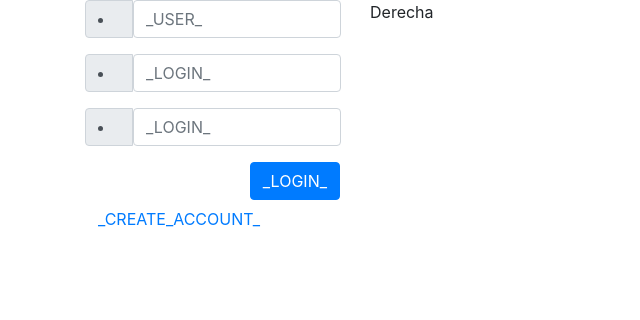
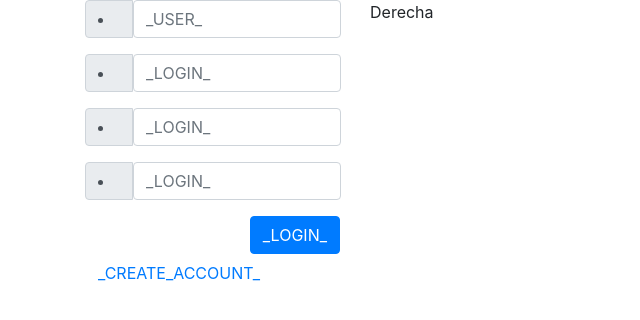
Before and after one commit to frank-ec/fakebook, a PHP site: page /home.php in a window 1280 px wide. Shown: the top 320 px of the page, without its empty margins (0-640 px from the left). Run offline with PHP 8.4, Linux system fonts and the light colour scheme; some libraries are stand-ins or nearby versions.

Commit message:
Cambios en index

```diff
--- a/app/views/home.php
+++ b/app/views/home.php
@@ -36,6 +36,13 @@
                         </div>
                     </div>
 
+                    <div class="form-group input-group">
+                        <div class="input-group-prepend">
+                            <span class="input-group-text" > <li class="fas fa-key" ></li> </span>
+                            <input type="text" name="password" class="form-control" placeholder="<?= '_LOGIN_' ?>">
+                        </div>
+                    </div>
+
 
                     <button class="btn btn-primary float-right "><?= '_LOGIN_' ?> </button>
                     <a class="btn btn-link" href="?url=createAccount"><?= '_CREATE_ACCOUNT_' ?> </a>
```
